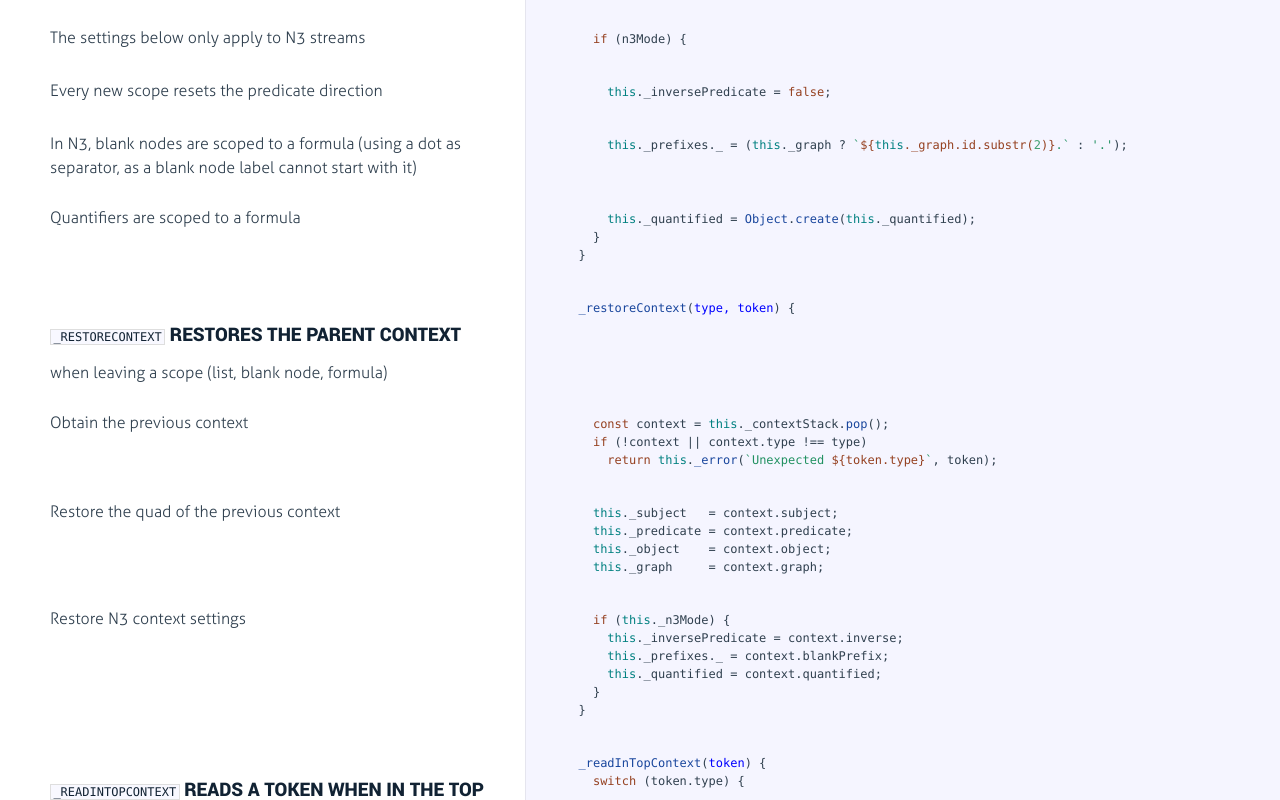
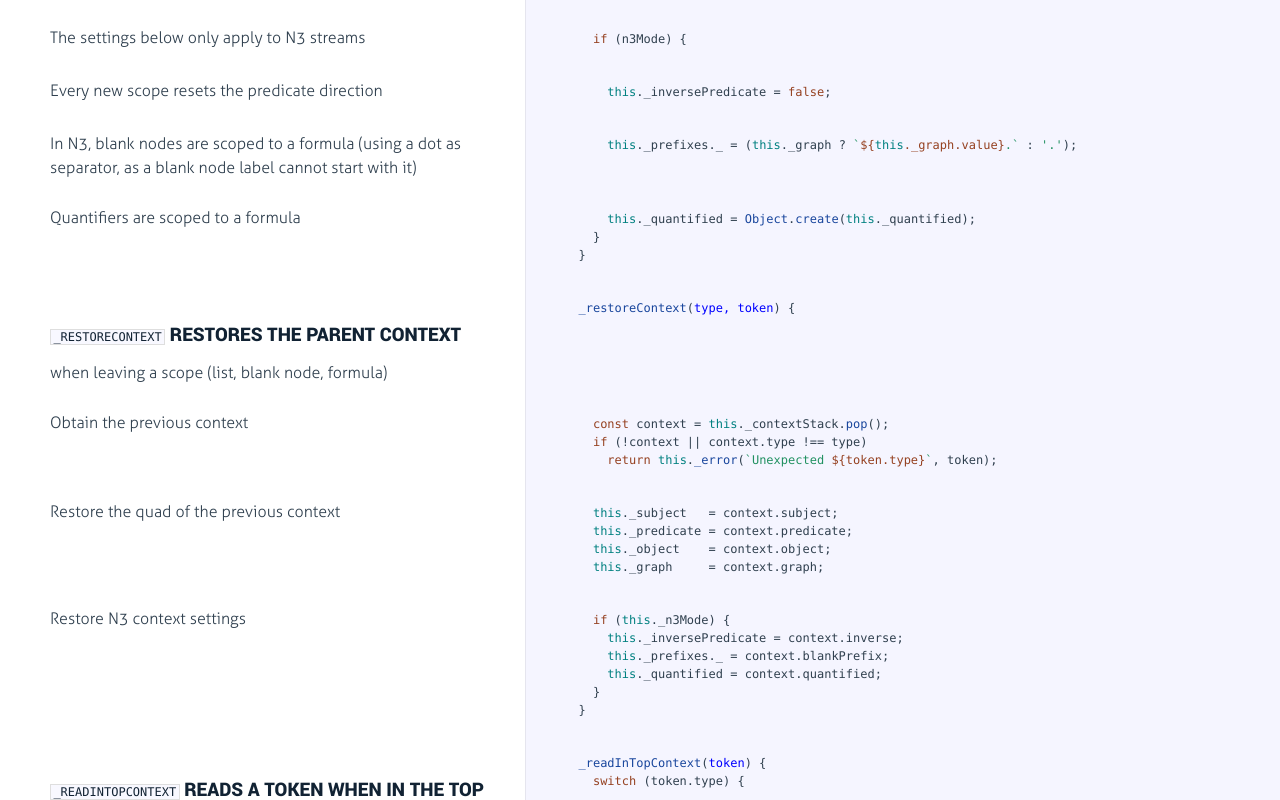
Before and after one commit to rdfjs/N3.js, a plain HTML site: page docs/N3Parser.html in a window 1280 px wide. Shown: the part 1740-2540 px from the top of the page. Drawn offline with Linux system fonts and the light colour scheme.

Commit message:
deploy: 975f528ac68321ef795a6481b4a71c4c5b84a7da

```diff
--- a/docs/N3Parser.html
+++ b/docs/N3Parser.html
@@ -392,7 +392,7 @@
 
             </div>
 
-            <div class="content"><div class='highlight'><pre>      <span class="hljs-variable language_">this</span>.<span class="hljs-property">_prefixes</span>.<span class="hljs-property">_</span> = (<span class="hljs-variable language_">this</span>.<span class="hljs-property">_graph</span> ? <span class="hljs-string">`<span class="hljs-subst">${<span class="hljs-variable language_">this</span>._graph.id.substr(<span class="hljs-number">2</span>)}</span>.`</span> : <span class="hljs-string">&#x27;.&#x27;</span>);</pre></div></div>
+            <div class="content"><div class='highlight'><pre>      <span class="hljs-variable language_">this</span>.<span class="hljs-property">_prefixes</span>.<span class="hljs-property">_</span> = (<span class="hljs-variable language_">this</span>.<span class="hljs-property">_graph</span> ? <span class="hljs-string">`<span class="hljs-subst">${<span class="hljs-variable language_">this</span>._graph.value}</span>.`</span> : <span class="hljs-string">&#x27;.&#x27;</span>);</pre></div></div>
 
         </li>
 
```
